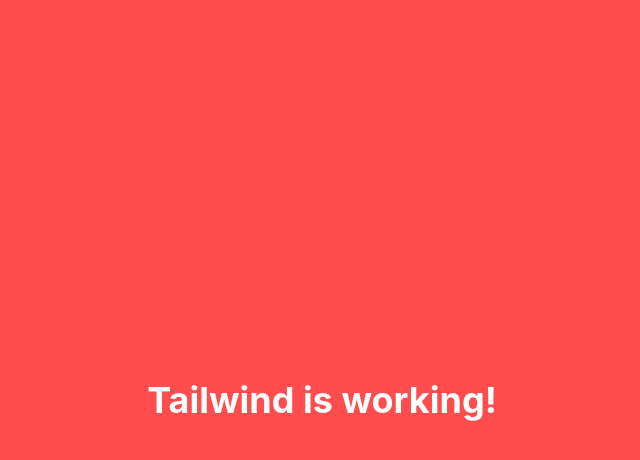
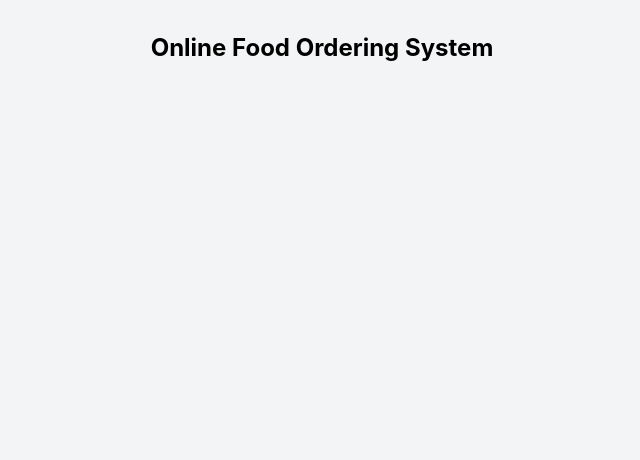
Before and after one commit to NIRANJAN318/online_food_ordering_system, a React app in the folder frontend/: page / in a window 1280 px wide. Shown: the top 460 px of the page, without its empty margins (318-958 px from the left). Built offline with nearby package versions, Linux system fonts and the light colour scheme; the HTML template or start-up script is replaced by a standard one.

Commit message:
frontend folder structure created: components, pages, services, context, layouts + api.js

```diff
--- a/frontend/src/App.jsx
+++ b/frontend/src/App.jsx
@@ -1,7 +1,9 @@
 function App() {
   return (
-    <div className="min-h-screen bg-primary flex items-center justify-center">
-      <h1 className="text-white text-4xl font-bold">Tailwind is working!</h1>
+    <div className="min-h-screen bg-gray-100">
+      <h1 className="text-2xl font-bold text-center p-8">
+        Online Food Ordering System
+      </h1>
     </div>
   );
 }
--- /dev/null
+++ b/frontend/src/services/api.js
@@ -0,0 +1,15 @@
+import axios from 'axios';
+
+const api = axios.create({
+  baseURL: 'http://127.0.0.1:8000/api/',
+});
+
+api.interceptors.request.use((config) => {
+  const token = localStorage.getItem('access_token');
+  if (token) {
+    config.headers.Authorization = `Bearer ${token}`;
+  }
+  return config;
+});
+
+export default api;
```
